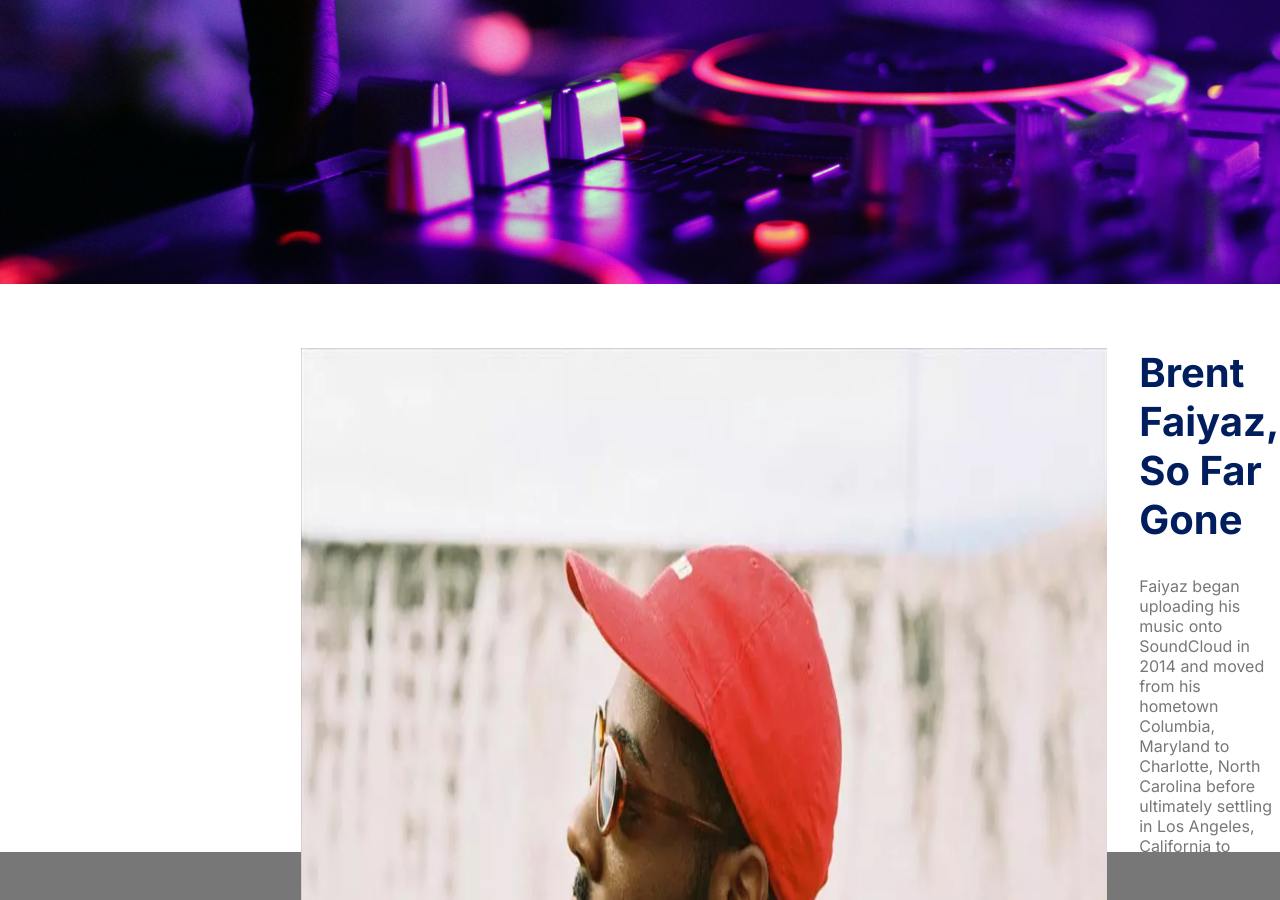
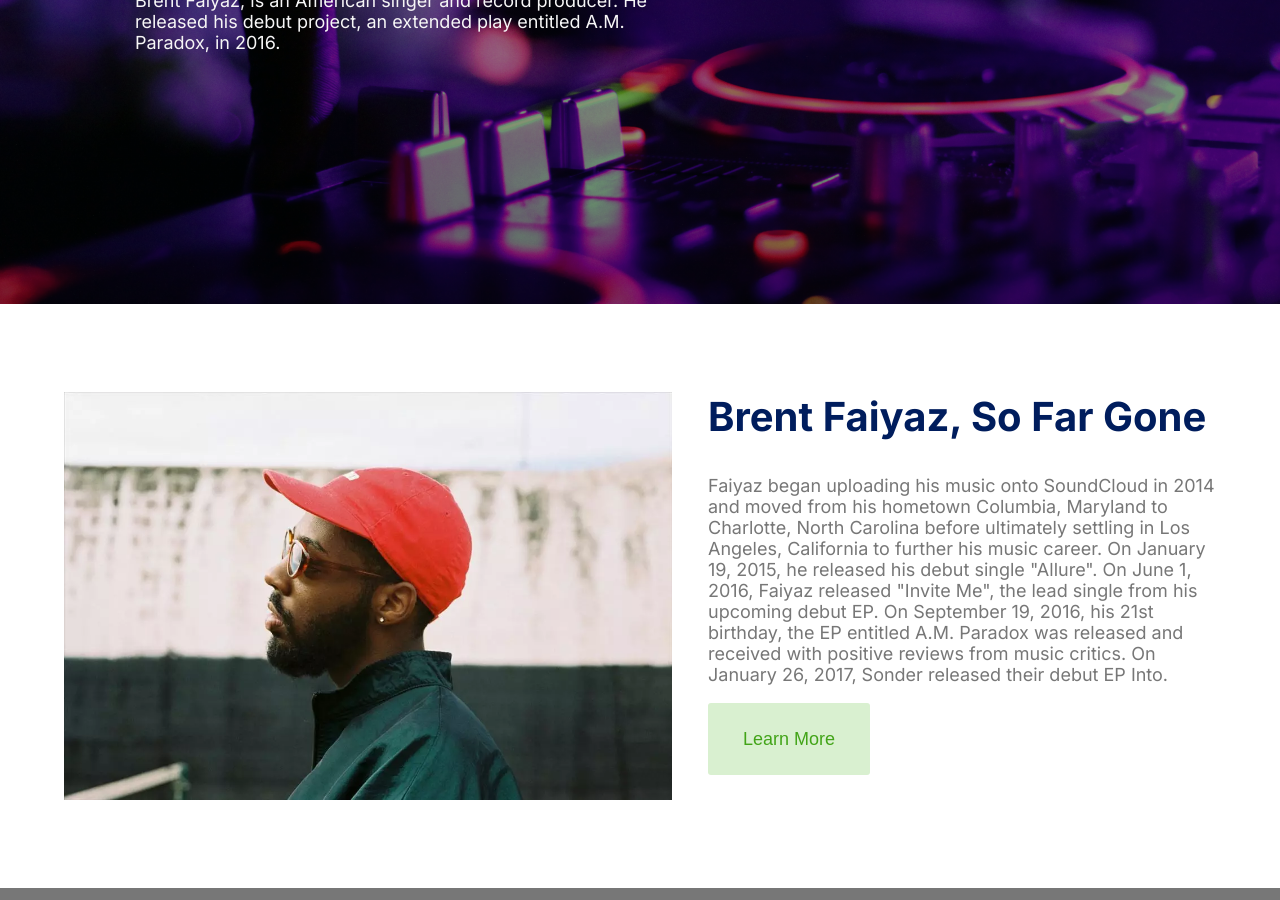
Before and after one commit to Jexzas/LiftedLogic, a plain HTML site: page index.html in a window 1280 px wide. Shown: the part 400-1300 px from the top of the page. Drawn offline with Linux system fonts and the light colour scheme.

Commit message:
more work

```diff
--- a/style.css
+++ b/style.css
@@ -12,6 +12,7 @@
 }
 
 body {
+    font-size: 18px;
     width: 100%;
     margin: 0;
     font-family: 'Inter', sans-serif;
@@ -91,7 +92,7 @@
 #body1 {
     margin-top: 0px;
     height: 55vh;
-    background-image: url('./Images/marcela-laskoski-YrtFlrLo2DQ-unsplash.jpg');
+    background-image:  linear-gradient(rgba(0, 0, 0, 0.25), rgba(0, 0, 0, 0.5)) , url('./Images/marcela-laskoski-YrtFlrLo2DQ-unsplash.jpg');
     background-position: center;
     background-repeat: no-repeat;
     background-size: cover;
@@ -111,18 +112,19 @@
 
 #body2 {
     margin-top: 0px;
-    padding-left: 10%;
+    padding-left: 5%;
     padding-top: 4em;
     padding-bottom: 4em;
     display: flex;
     height: 55vh;
+    max-width: 100%;
     vertical-align: middle;
     flex-basis: 100%;
     background-color: var(--white);
 }
 
 #body2Sub {
-    width: 70%;
+    width: 100%;
     display: flex;
     vertical-align: middle;
     margin: auto auto;
@@ -130,16 +132,21 @@
 }
 
 #body2Sub img {
-    max-width: 100%;
+    max-width: 50%;
     height: auto;
     padding-right: 2em;
 }
 
 #body2SubSection {
+    padding-right: 3em;
+    height: 100%;
     display: flex;
     flex-direction: column;
     @media (min-width: 1600px) {
         flex-basis: 50%;
+    }
+    @media (max-width: 1599px) {
+        flex-basis: 70%;
     }
 }
 
```
